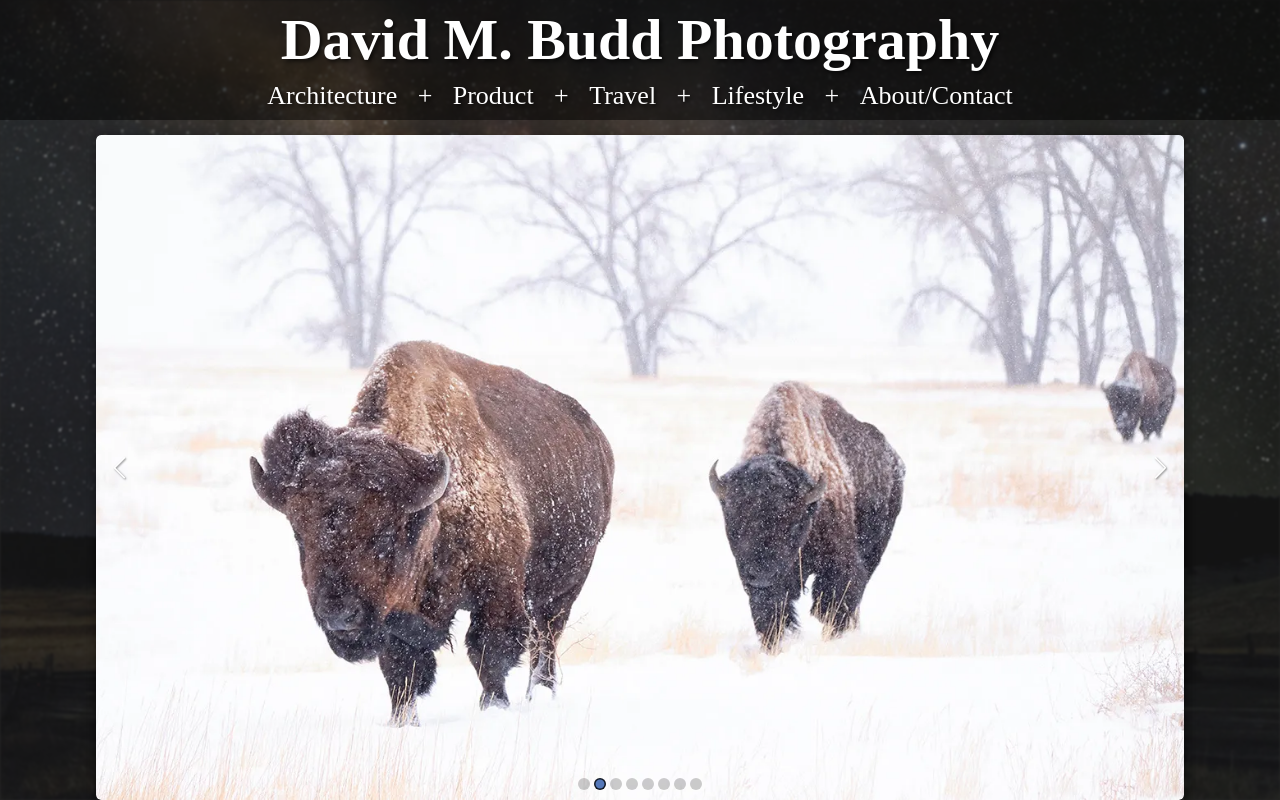
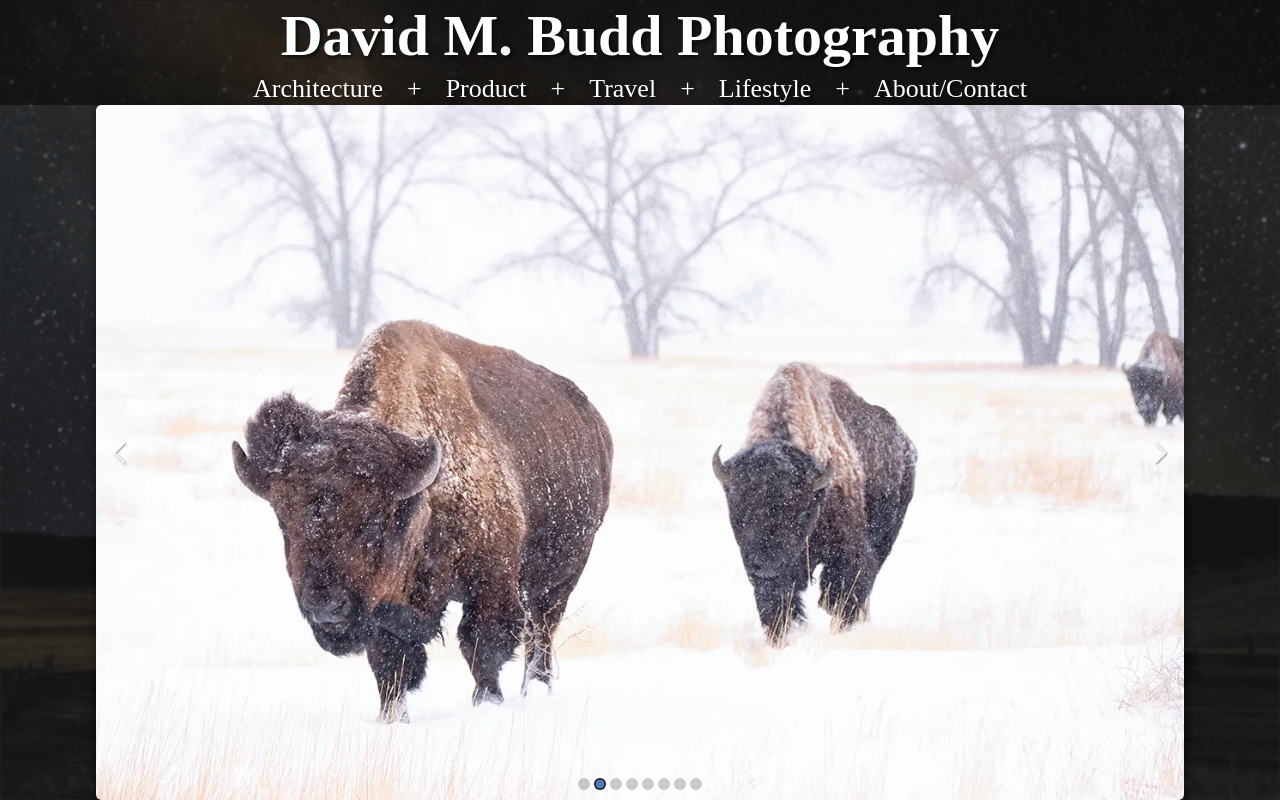
Before and after one commit to RickV85/dmbphotography, a Next.js app: page /travel in a window 1280 px wide. Built offline with nearby package versions, Linux system fonts and the light colour scheme.

Commit message:
Adjust desktop header and gallery styling

```diff
--- a/src/app/components/Header/Header.module.css
+++ b/src/app/components/Header/Header.module.css
@@ -1,3 +1,5 @@
+/* Mobile Portrait header menu */
+
 .nav-main {
   height: fit-content;
   display: flex;
@@ -77,11 +79,12 @@
   font-size: 26px;
 }
 
+/* Desktop header menu */
+
 @media only screen and (min-width: 950px) {
   .nav-background {
     width: 100%;
-    height: 15%;
-    min-height: 95px;
+    height: 105px;
     position: absolute;
     z-index: 3;
 
@@ -97,15 +100,17 @@
     font-size: 58px;
     width: 100%;
     height: fit-content;
-    margin: 1vh 0vw 1vh 0vw;
+    margin: 5px 0px 0px 0px;
     text-shadow: 2px 2px 4px rgba(0, 0, 0, 0.75);
   }
 
   .menu-option {
-    margin: 0vh 0.3vw 0.5vh 0.3vw;
-    padding: 0vh 0.5vw 1vh 0.5vw;
+    margin: 0px;
+    padding: 5px 12px 5px 12px;
   }
 }
+
+/* Mobile Landscape header menu  */
 
 @media only screen and (max-width: 949px) and (orientation: landscape) {
   .site-title {
--- a/src/app/travel/page.module.css
+++ b/src/app/travel/page.module.css
@@ -12,7 +12,7 @@
 .rotate-message-container {
   height: fit-content;
   width: 100vw;
-  top: 86px;
+  top: 85px;
   position: absolute;
   z-index: 2;
 
@@ -48,7 +48,7 @@
 
 .gallery-swiper {
   width: 85vw;
-  height: calc((var(--vh, 1vh) * 100) - 135px);
+  height: calc((var(--vh, 1vh) * 100) - 105px);
   margin: 0vh auto 0vh auto;
   box-shadow: 1px 1px 11px 1px #000000c9;
 }
@@ -64,12 +64,16 @@
   text-shadow: 2px 2px 4px black;
 }
 
+/* All landscape gallery */
+
 @media only screen and (orientation: landscape) {
   .rotate-message-container,
   .section-title-container {
     display: none;
   }
 }
+
+/* Mobile landscape gallery */
 
 @media only screen and (max-width: 949px) and (orientation: landscape) {
   .main {
```
